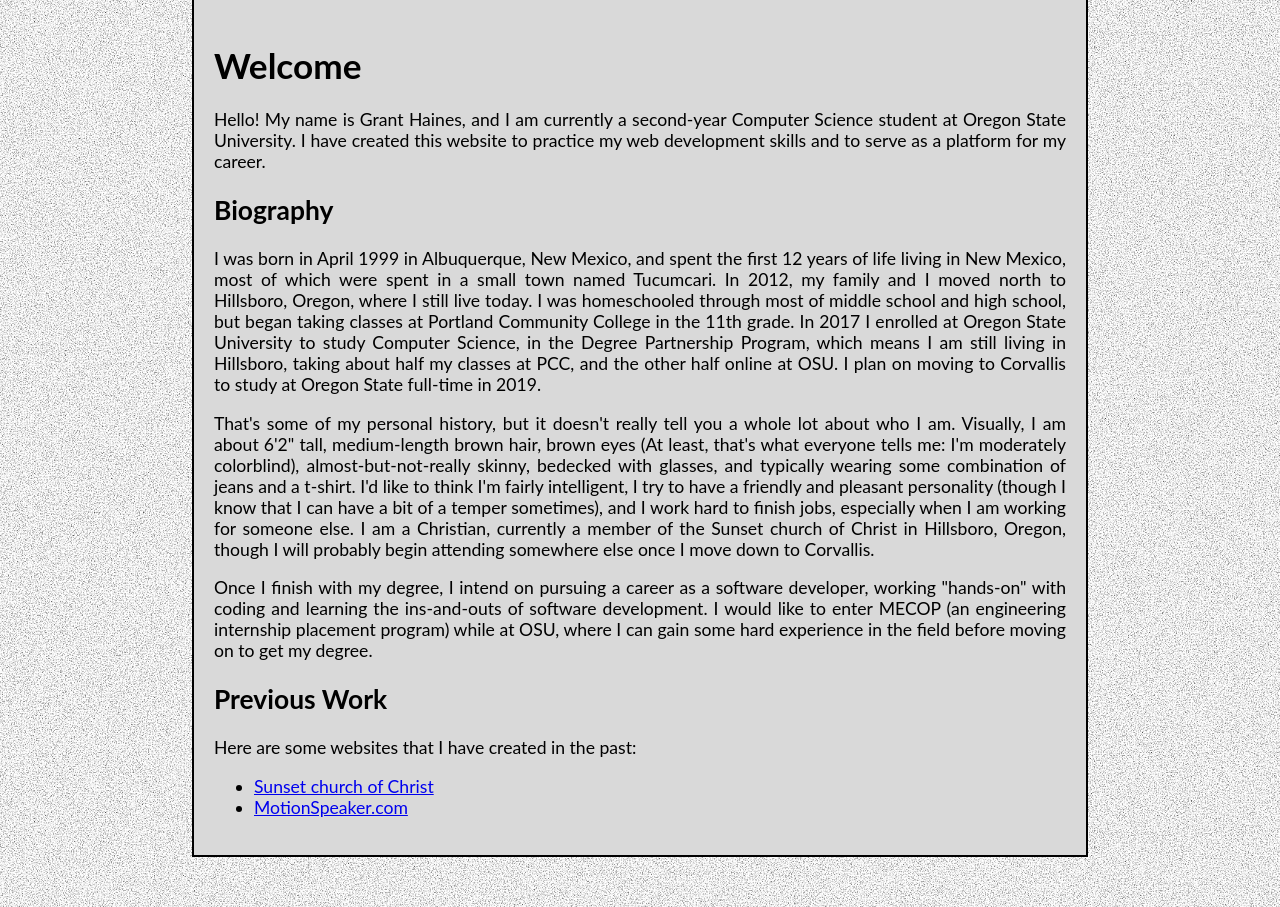
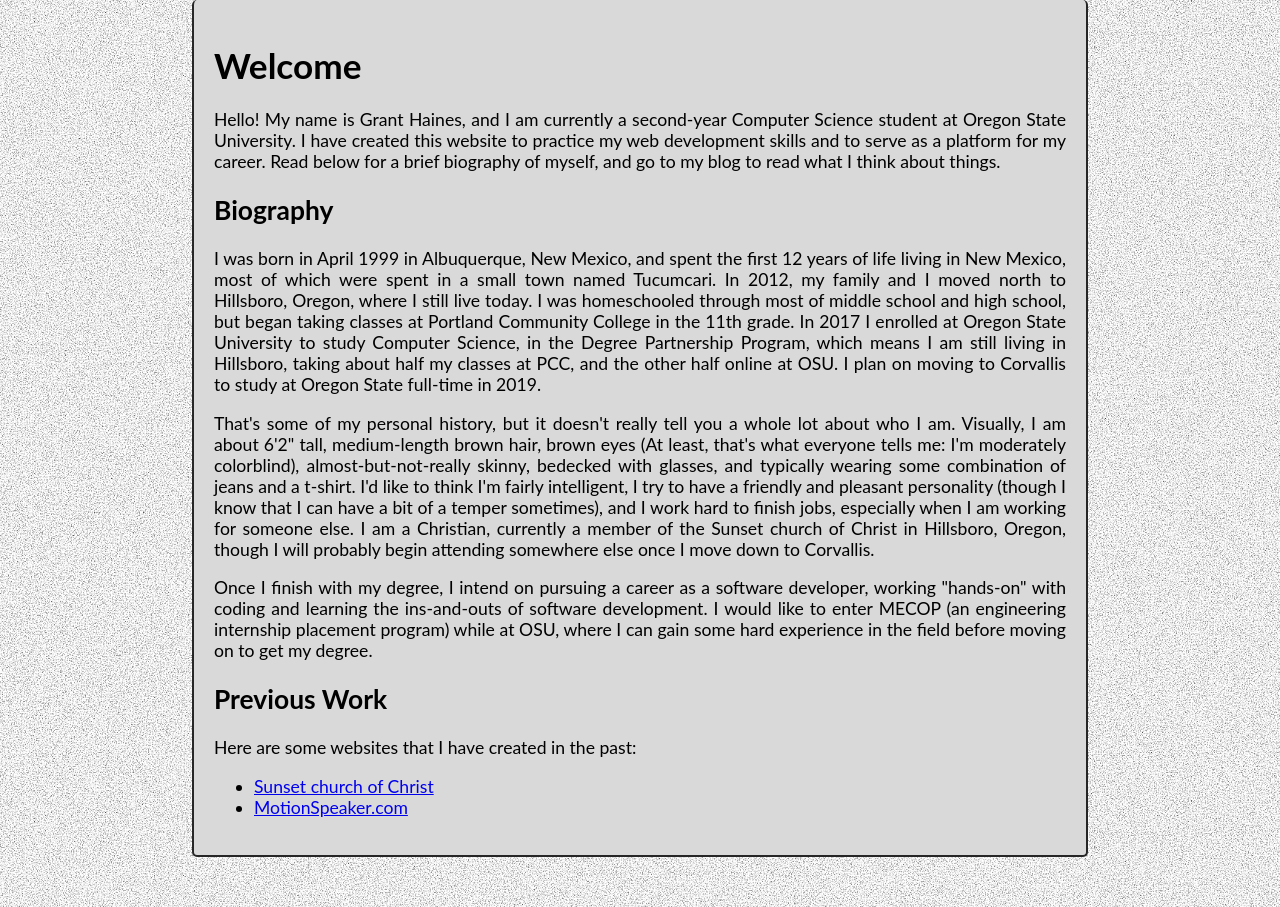
Before and after one commit to GrantHaines/GrantHaines.github.io, a PHP site: page / in a window 1280 px wide. Shown: the part 53-960 px from the top of the page. Run offline with PHP 8.4, Linux system fonts and the light colour scheme.

Commit message:
Content Border Change
Changed the border around the content box and added some more text to the homepage.

```diff
--- a/css/mainStyle.css
+++ b/css/mainStyle.css
@@ -79,8 +79,9 @@ Content box
 	padding: 20px;
 	font-size: 1.1em;
 
-	border: 2px solid black;
+	border: 2px solid #262626;
 	border-top: 0;
+	border-radius: 5px;
 }
 
 #content p {
--- a/index.html
+++ b/index.html
@@ -28,7 +28,7 @@
 		</nav>
 		<div id="content">
 			<h1>Welcome</h1>
-			<p>Hello! My name is Grant Haines, and I am currently a second-year Computer Science student at Oregon State University. I have created this website to practice my web development skills and to serve as a platform for my career.</p>
+			<p>Hello! My name is Grant Haines, and I am currently a second-year Computer Science student at Oregon State University. I have created this website to practice my web development skills and to serve as a platform for my career. Read below for a brief biography of myself, and go to my blog to read what I think about things.</p>
 			<h2>Biography</h2>
 			<p>I was born in April 1999 in Albuquerque, New Mexico, and spent the first 12 years of life living in New Mexico, most of which were spent in a small town named Tucumcari. In 2012, my family and I moved north to Hillsboro, Oregon, where I still live today. I was homeschooled through most of middle school and high school, but began taking classes at Portland Community College in the 11th grade. In 2017 I enrolled at Oregon State University to study Computer Science, in the Degree Partnership Program, which means I am still living in Hillsboro, taking about half my classes at PCC, and the other half online at OSU. I plan on moving to Corvallis to study at Oregon State full-time in 2019.</p>
 			<p>That's some of my personal history, but it doesn't really tell you a whole lot about who I am. Visually, I am about 6'2" tall, medium-length brown hair, brown eyes (At least, that's what everyone tells me: I'm moderately colorblind), almost-but-not-really skinny, bedecked with glasses, and typically wearing some combination of jeans and a t-shirt. I'd like to think I'm fairly intelligent, I try to have a friendly and pleasant personality (though I know that I can have a bit of a temper sometimes), and I work hard to finish jobs, especially when I am working for someone else. I am a Christian, currently a member of the Sunset church of Christ in Hillsboro, Oregon, though I will probably begin attending somewhere else once I move down to Corvallis.</p>
```
Also changed, not shown: blog.html (+9 -0 lines).
